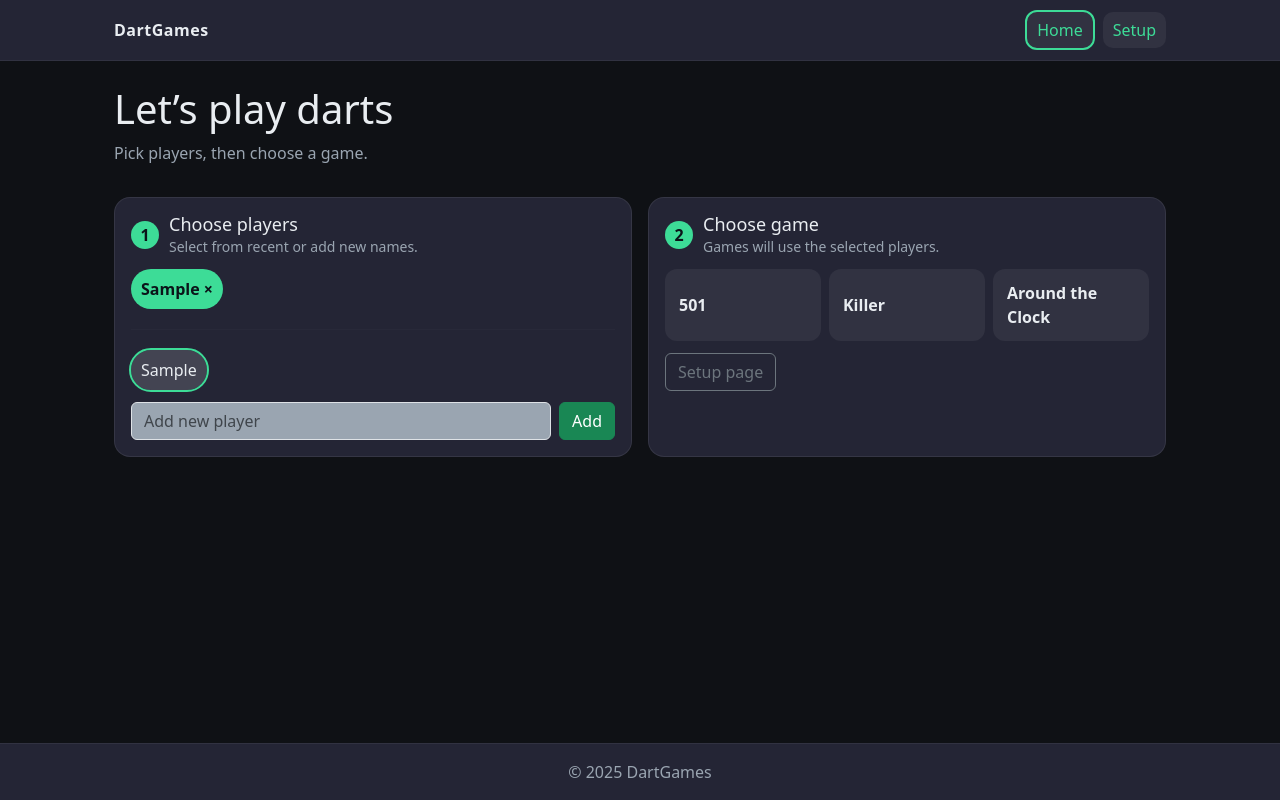
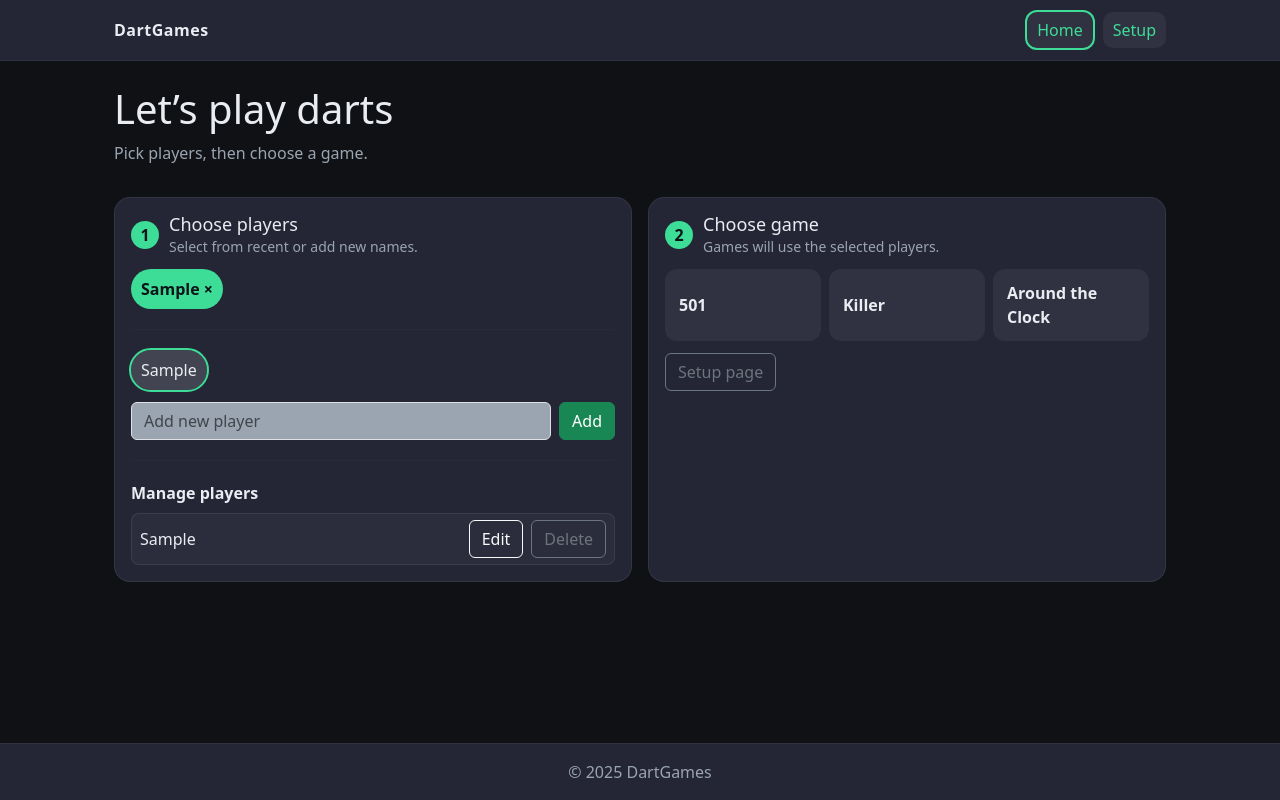
Before and after one commit to IceGreenGalactic/DartGames-scoreboard, a React (Vite) app: page / in a window 1280 px wide. Both pictures are taken after typing "Sample" into the empty fields and a click on the button "Add". Built offline with nearby package versions, Linux system fonts and the light colour scheme.

Commit message:
creates manage players edit and delete on player names

```diff
--- a/src/pages/HomePage.jsx
+++ b/src/pages/HomePage.jsx
@@ -42,7 +42,12 @@ export function HomePage() {
   const startGame = useGameStore((s) => s.startGame);
   const addToRecent = useGameStore((s) => s.addToRecent);
 
+  const renameRecent = useGameStore((s) => s.renameRecent);
+  const deleteRecent = useGameStore((s) => s.deleteRecent);
+
   const [newName, setNewName] = useState("");
+  const [editing, setEditing] = useState(null);
+  const [editValue, setEditValue] = useState("");
 
   function start(gameId) {
     if (selected.length < 1) {
@@ -53,6 +58,32 @@ export function HomePage() {
     setPlayersFromSelected();
     startGame(gameId);
     nav(`/play/${gameId}`);
+  }
+
+  function beginEdit(name) {
+    setEditing(name);
+    setEditValue(name);
+  }
+
+  function cancelEdit() {
+    setEditing(null);
+    setEditValue("");
+  }
+
+  function saveEdit() {
+    const v = editValue.trim();
+    if (!editing || !v) {
+      cancelEdit();
+      return;
+    }
+    renameRecent(editing, v);
+    setEditing(null);
+    setEditValue("");
+  }
+
+  function removeRecent(name) {
+    deleteRecent(name);
+    if (editing === name) cancelEdit();
   }
 
   return (
@@ -72,6 +103,7 @@ export function HomePage() {
           </button>
         </Row>
       )}
+
       <StepsRow>
         <Step>
           <StepHeader>
@@ -81,6 +113,7 @@ export function HomePage() {
               <StepSub>Select from recent or add new names.</StepSub>
             </div>
           </StepHeader>
+
           <StepBody>
             <SelectedList>
               {selected.map((n) => (
@@ -138,6 +171,73 @@ export function HomePage() {
                 Add
               </button>
             </AddRow>
+
+            <Divider />
+
+            <div style={{ display: "grid", gap: 8 }}>
+              <strong>Manage players</strong>
+              <div style={{ display: "grid", gap: 6 }}>
+                {recent.length === 0 && <span>No saved players</span>}
+                {recent.map((n) =>
+                  editing === n ? (
+                    <div
+                      key={n}
+                      style={{
+                        display: "grid",
+                        gridTemplateColumns: "1fr auto auto",
+                        gap: 8,
+                        alignItems: "center",
+                      }}
+                    >
+                      <input
+                        className="form-control"
+                        value={editValue}
+                        onChange={(e) => setEditValue(e.target.value)}
+                        onKeyDown={(e) => {
+                          if (e.key === "Enter") saveEdit();
+                          if (e.key === "Escape") cancelEdit();
+                        }}
+                        autoFocus
+                      />
+                      <button className="btn btn-primary" onClick={saveEdit}>
+                        Save
+                      </button>
+                      <button className="btn btn-outline-secondary" onClick={cancelEdit}>
+                        Cancel
+                      </button>
+                    </div>
+                  ) : (
+                    <div
+                      key={n}
+                      style={{
+                        display: "grid",
+                        gridTemplateColumns: "1fr auto auto",
+                        gap: 8,
+                        alignItems: "center",
+                        padding: "6px 8px",
+                        borderRadius: 8,
+                        background: "rgba(255,255,255,0.04)",
+                        border: "1px solid rgba(255,255,255,0.08)",
+                      }}
+                    >
+                      <span>{n}</span>
+                      <button
+                        className="btn btn-outline-light"
+                        onClick={() => beginEdit(n)}
+                      >
+                        Edit
+                      </button>
+                      <button
+                        className="btn btn-outline-secondary"
+                        onClick={() => removeRecent(n)}
+                      >
+                        Delete
+                      </button>
+                    </div>
+                  )
+                )}
+              </div>
+            </div>
           </StepBody>
         </Step>
 
@@ -149,6 +249,7 @@ export function HomePage() {
               <StepSub>Games will use the selected players.</StepSub>
             </div>
           </StepHeader>
+
           <StepBody>
             <Games>
               {games.map((g) => (
--- a/src/store/slices/playersSlice.js
+++ b/src/store/slices/playersSlice.js
@@ -12,9 +12,9 @@ export const playersSlice = (set, get) => ({
   addNewPlayer(name) {
     if (!name) return;
     const rp = new Set(get().recentPlayers);
-    rp.add(name);
+    rp.add(name.trim());
     const sel = new Set(get().selectedPlayers);
-    sel.add(name);
+    sel.add(name.trim());
     set({
       recentPlayers: Array.from(rp).slice(-100),
       selectedPlayers: Array.from(sel),
@@ -32,7 +32,7 @@ export const playersSlice = (set, get) => ({
   addToRecent(names) {
     const setNames = new Set([
       ...(get().recentPlayers || []),
-      ...names.filter(Boolean),
+      ...names.filter(Boolean).map((n) => n.trim()),
     ]);
     set({ recentPlayers: Array.from(setNames).slice(-100) });
   },
@@ -58,4 +58,24 @@ export const playersSlice = (set, get) => ({
     rp.add(name);
     set({ recentPlayers: Array.from(rp).slice(-100) });
   },
+
+  renameRecent(oldName, newName) {
+    const s = get();
+    const next = newName.trim();
+    if (!oldName || !next) return;
+    const rp = s.recentPlayers.map((n) => (n === oldName ? next : n));
+    const unique = Array.from(new Set(rp)).slice(-100);
+    const sel = s.selectedPlayers.map((n) => (n === oldName ? next : n));
+    const players = s.players.map((p) =>
+      p.name === oldName ? { ...p, name: next } : p
+    );
+    set({ recentPlayers: unique, selectedPlayers: sel, players });
+  },
+
+  deleteRecent(name) {
+    const s = get();
+    const rp = s.recentPlayers.filter((n) => n !== name);
+    const sel = s.selectedPlayers.filter((n) => n !== name);
+    set({ recentPlayers: rp, selectedPlayers: sel });
+  },
 });
```
